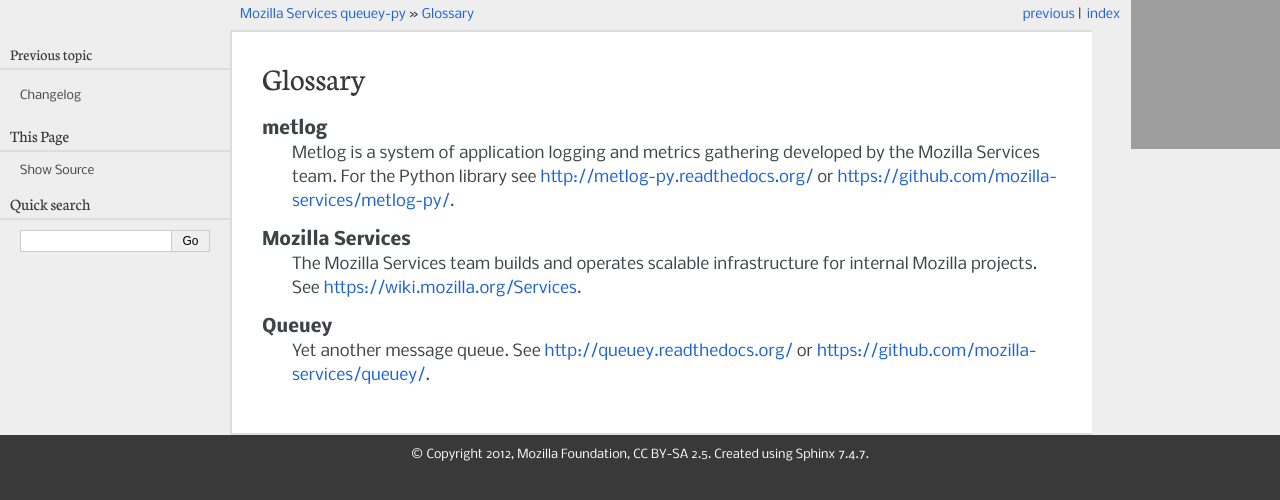
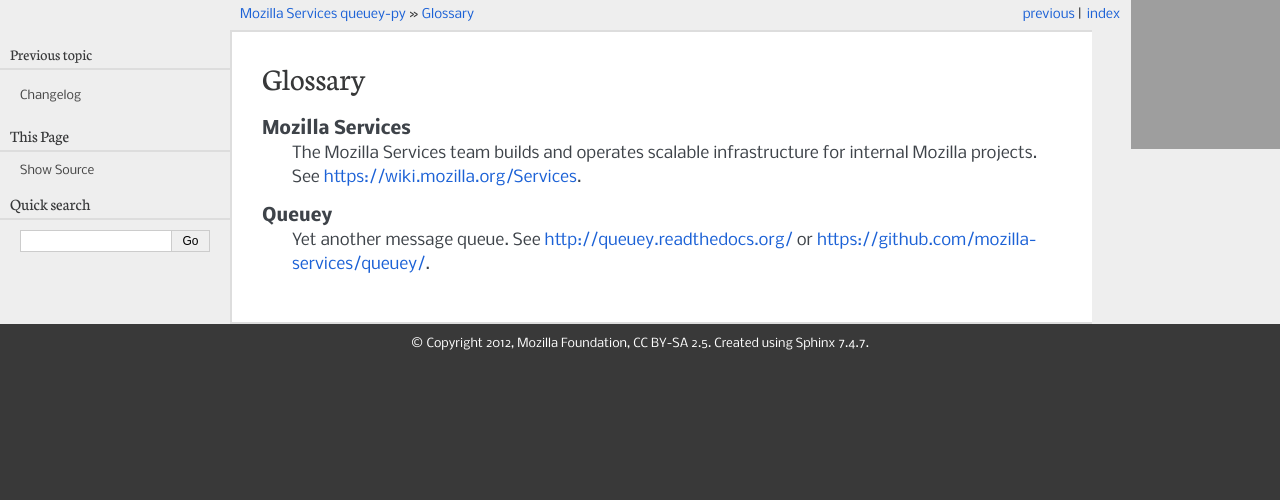
Before and after one commit to mozilla-services/queuey-py, a Sphinx documentation site: the page built from docs/glossary.rst, in a window 1280 px wide. Shown: the top 500 px of the page. Built offline with Sphinx 7.4.7, drawn with Linux system fonts in a browser that asks for light colours; grey boxes are pictures that could not be loaded.

Commit message:
remove metlog explanation - not used here

```diff
--- a/docs/glossary.rst
+++ b/docs/glossary.rst
@@ -6,12 +6,6 @@
 .. glossary::
    :sorted:
 
-   metlog
-     Metlog is a system of application logging and metrics gathering developed
-     by the Mozilla Services team. For the Python library see
-     http://metlog-py.readthedocs.org/ or
-     https://github.com/mozilla-services/metlog-py/.
-
    Mozilla Services
      The Mozilla Services team builds and operates scalable infrastructure
      for internal Mozilla projects. See https://wiki.mozilla.org/Services.
```
